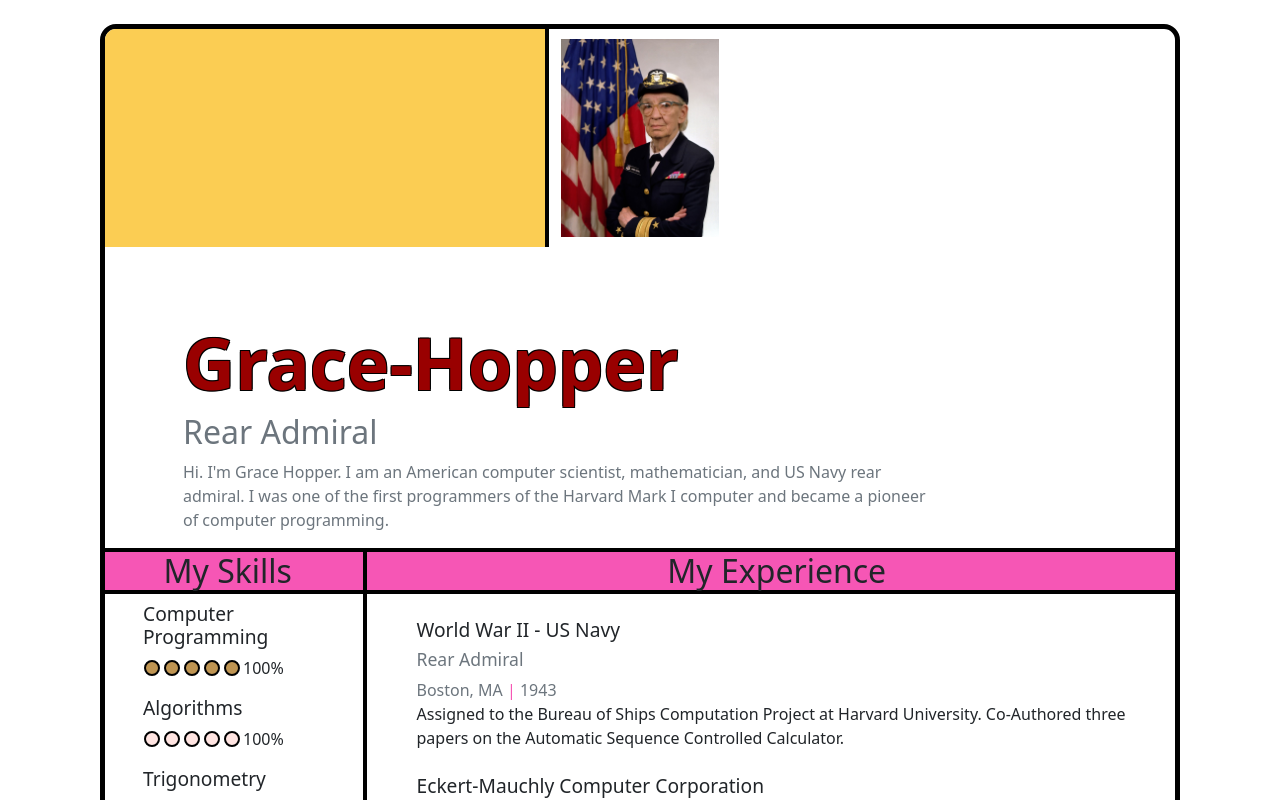
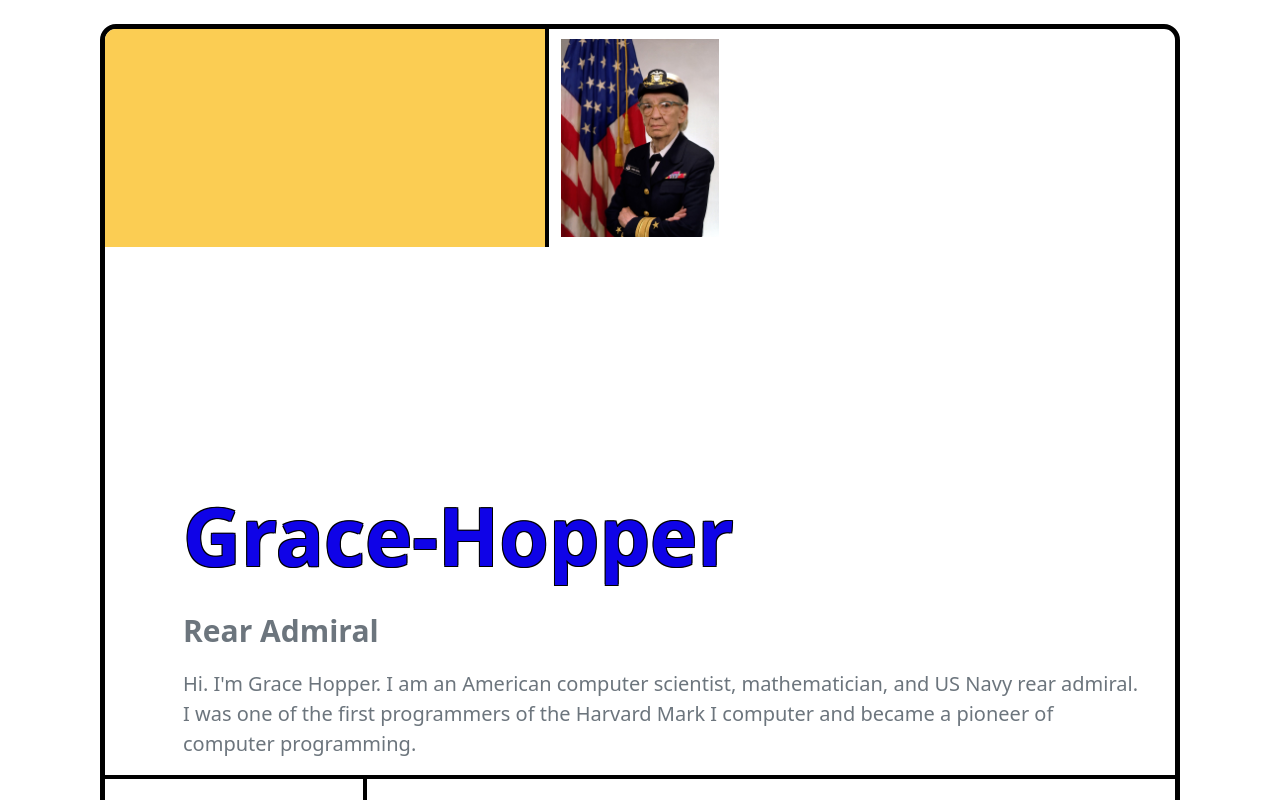
Before and after one commit to adelphi-ed-tech/history-computing-resumes, a React (Create React App) app: page /grace-hopper in a window 1280 px wide. Shown: the top 800 px of the page. Built offline with nearby package versions, Linux system fonts and the light colour scheme.

Commit message:
grace hopper css and js update

```diff
--- a/src/templates/Grace_Template.css
+++ b/src/templates/Grace_Template.css
@@ -16,7 +16,7 @@
 .Grace footer {
     height: 80px;
     font-size: 16px;
-    border-top: 5px solid rgb(139, 40, 40);
+    border-top: 5px solid rgb(45, 112, 18);
 }
 .Grace footer svg{
     font-size: 22px;
@@ -31,35 +31,40 @@
     text-decoration: none;
 }
 
-
 .yellow {
     background-color: #FBCD53;
 }
 
 .intro {
     padding-left: 90px;
-    padding-right: 60px;
+    padding-right: 40px;
 }
 
 h1 {
-    margin-top: 1em;
-    font-size: 72px;
+    margin-top: 3em;
+    font-size: 80px;
     font-weight: bold;
-    color: #990000;
+    color: #0f03e7;
     text-shadow: -1px -1px 0 black, 1px -1px 0 black, -1px 1px 0 black, 1px 1px 0 black;
 }
 
+h2 {
+    margin-top: 1em;
+    font-size: 30px;
+    font-weight: bold;
+    color: #3d3b67;
+}
+
+p {
+    margin-top: 1em;
+    font-size: 20px;
+    color: #000000;
+}
 .red {
     background-color: #990000;
 }
 .text-red {
     color: #990000;
-}
-
-
-.profile {
-    padding-top: 10px;
-    padding-bottom: 10px;
 }
 
 .skills h3, .interests h3, .education h3, .experience h3 {
--- a/src/templates/Grace_Template.js
+++ b/src/templates/Grace_Template.js
@@ -44,7 +44,7 @@
                         <img src={profilePic} alt={name} className="img-fluid" />
                     </div>
                 </div>
-                <div className="col-10 intro">
+                <div className="col-30 intro">
                     <h1>{name}</h1>
                     <h2 className="text-secondary">{title}</h2>
                     <p className="text-secondary">{summary}</p>
@@ -91,8 +91,6 @@
         </div>
     );
 }
-
-
 
 function Experience({ experience }) {
     const work = experience.map((work) => Work(work));
@@ -220,5 +218,4 @@
     );
 }
 
-
 export default Grace;
```
